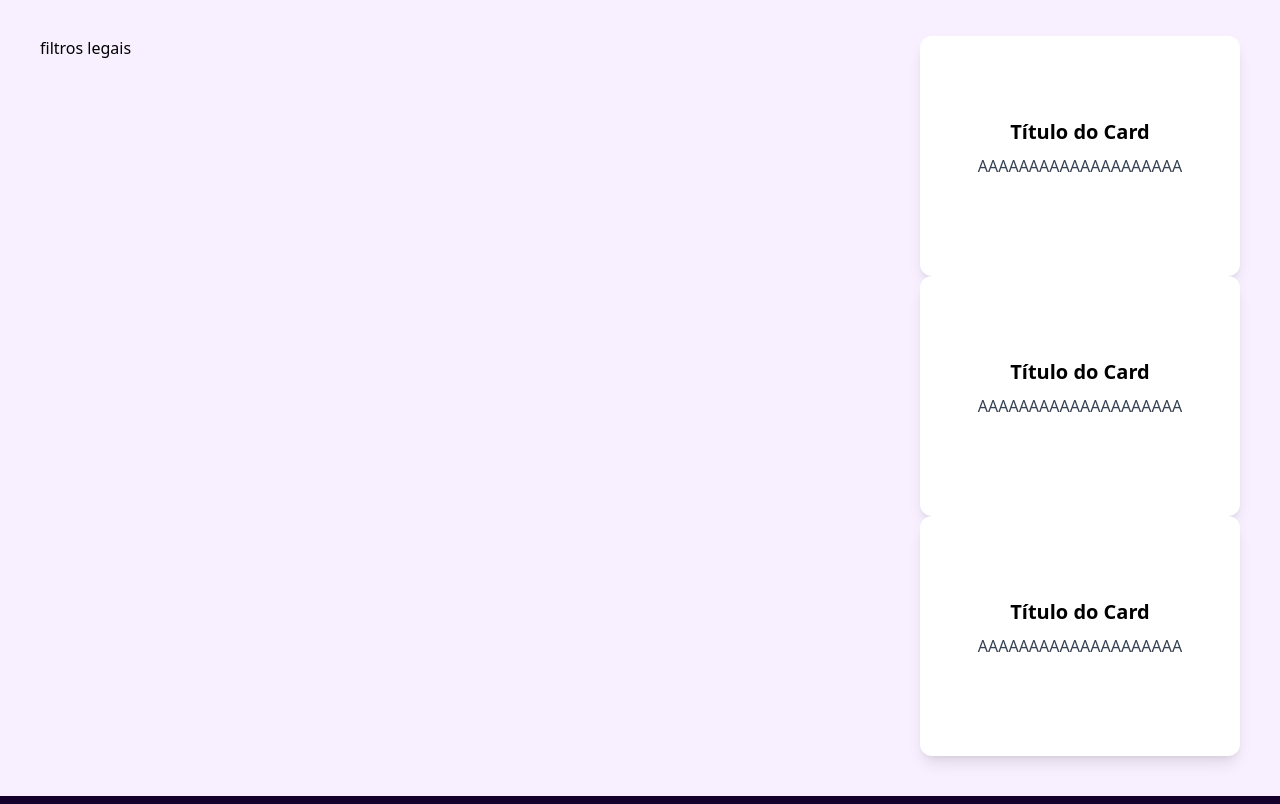
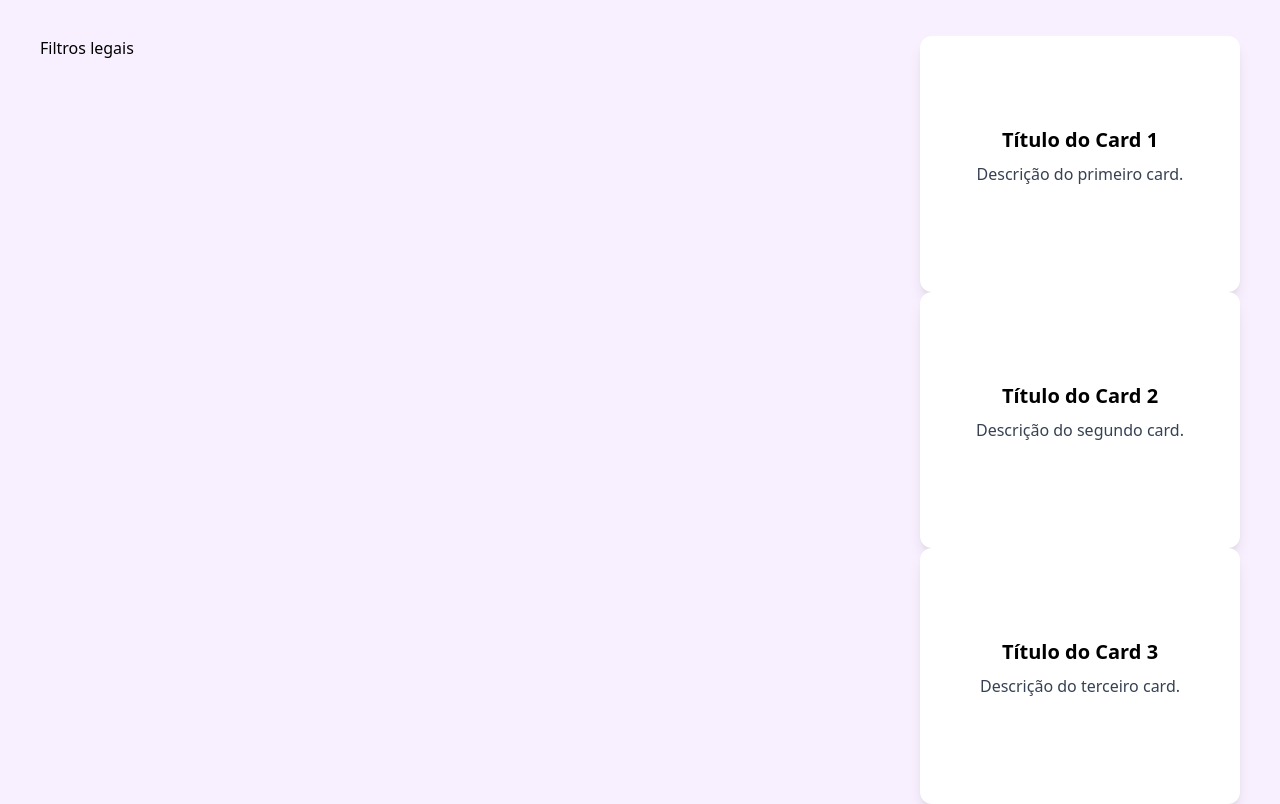
Before and after one commit to syinapse/PassaBola-website, a React (Vite) app: page / in a window 1280 px wide. Shown: the part 740-1544 px from the top of the page. Built offline with nearby package versions, Linux system fonts and the light colour scheme.

Commit message:
Ajustando tabulação do Potal Inicial

```diff
--- a/src/pages/PortalInicial.jsx
+++ b/src/pages/PortalInicial.jsx
@@ -1,20 +1,35 @@
-import React from 'react'
-import { Header1 } from '../components/Header1'
-import { Footer } from '../components/Footer'
+import React from 'react';
+import { Header1 } from '../components/Header1';
+import { Footer } from '../components/Footer';
+
+// Sugestão: Componentes em React geralmente usam PascalCase.
+// Se "Header1" for o header principal, talvez renomear para "MainHeader" ou simplesmente "Header"
+// possa deixar mais claro no futuro.
 
 export const PortalInicial = () => {
+  return (
+    // Sugestão: Usar um Fragment (<>) em vez de uma <div> desnecessária como contêiner principal.
+    // Isso evita adicionar um nó extra na sua árvore DOM.
+    <>
+      <Header1 />
 
-  return (
-    <div>
-   <Header1/>
-   <section className=' bg-amber-400 flex flex-col items-start gap-6 pt-40 pb-3 px-10'>
-    <h2 className='text-4xl  '>Brasil luta, mas é <br/> derrotado na final <br/> contra os EUA</h2>
-    <button className='border-primary-2 border-2 rounded-full px-8 py-1 text-primary-2 font-bold'>Saiba Mais</button>
+      <section className='bg-amber-400 flex flex-col items-start gap-6 pt-40 pb-3 px-10'>
+        <h2 className='text-4xl'>
+          Brasil luta, mas é <br />
+          derrotado na final <br />
+          contra os EUA
+        </h2>
+        <button className='border-primary-2 border-2 rounded-full px-8 py-1 text-primary-2 font-bold'>
+          Saiba Mais
+        </button>
+        {/* Este parágrafo parece ser um placeholder, lembre-se de substituí-lo :) */}
         <p className='self-center text-primary-2 mt-20'>o</p>
       </section>
+
       <section className='bg-background flex items-center flex-col gap-2'>
-    <h2 className='mt-6 font-medium text-2xl text-text '>Campeonatos</h2>
+        <h2 className='mt-6 font-medium text-2xl text-text'>Campeonatos</h2>
         <div className='flex gap-10 py-10'>
+          {/* Placeholders para os cards de campeonato */}
           <span>A</span>
           <span>A</span>
           <span>A</span>
@@ -22,42 +37,52 @@ export const PortalInicial = () => {
           <span>A</span>
         </div>
       </section>
-   <section className='flex bg-background justify-between p-10 gap-6 h-screen'>
-    <section>
-      filtros legais
-    </section>
-    <section className='flex flex-col justify-around'>
+
+      {/* Sugestão: A tag <section> geralmente representa uma seção temática do documento e deveria ter um título (h2, h3...).
+          Para agrupar elementos por layout, como aqui, uma <div> é mais apropriada. */}
+      <div className='flex bg-background justify-between p-10 gap-6 min-h-screen'>
+
+        {/* Seção de Filtros */}
+        <aside>
+          {/* Aqui você pode desenvolver seu componente de filtros */}
+          <p>Filtros legais</p>
+        </aside>
+
+        {/* Seção dos Cards de Notícias/Eventos */}
+        {/* Dica de Ouro: Como os cards se repetem, o ideal é criar um componente para eles! Veja a explicação abaixo. */}
+        <div className='flex flex-col justify-around'>
+
           <div className="bg-white rounded-xl shadow-lg p-6 w-80 h-64 flex flex-col items-center justify-center">
             <h3 className="text-xl font-bold mb-2">
-    Título do Card
+              Título do Card 1
             </h3>
             <p className="text-gray-700 text-center mb-4">
-      AAAAAAAAAAAAAAAAAAAA
+              Descrição do primeiro card.
             </p>
+          </div>
+
+          <div className="bg-white rounded-xl shadow-lg p-6 w-80 h-64 flex flex-col items-center justify-center">
+            <h3 className="text-xl font-bold mb-2">
+              Título do Card 2
+            </h3>
+            <p className="text-gray-700 text-center mb-4">
+              Descrição do segundo card.
+            </p>
+          </div>
+
+          <div className="bg-white rounded-xl shadow-lg p-6 w-80 h-64 flex flex-col items-center justify-center">
+            <h3 className="text-xl font-bold mb-2">
+              Título do Card 3
+            </h3>
+            <p className="text-gray-700 text-center mb-4">
+              Descrição do terceiro card.
+            </p>
+          </div>
 
         </div>
-<div className="bg-white rounded-xl shadow-lg p-6 w-80 h-64 flex flex-col items-center justify-center">
-  <h3 className="text-xl font-bold mb-2">
-    Título do Card
-  </h3>
-  <p className="text-gray-700 text-center mb-4">
-    AAAAAAAAAAAAAAAAAAAA
-  </p>
-
-</div>
-<div className="bg-white rounded-xl shadow-lg p-6 w-80 h-64 flex flex-col items-center justify-center">
-  <h3 className="text-xl font-bold mb-2">
-    Título do Card
-  </h3>
-  <p className="text-gray-700 text-center mb-4">
-     AAAAAAAAAAAAAAAAAAAA
-  </p>
-
       </div>
 
-    </section>
-   </section>
-<Footer/>
-    </div>
-  )
-}
+      <Footer />
+    </>
+  );
+};
```
Lines whose indentation alone changed are shown as unchanged.
